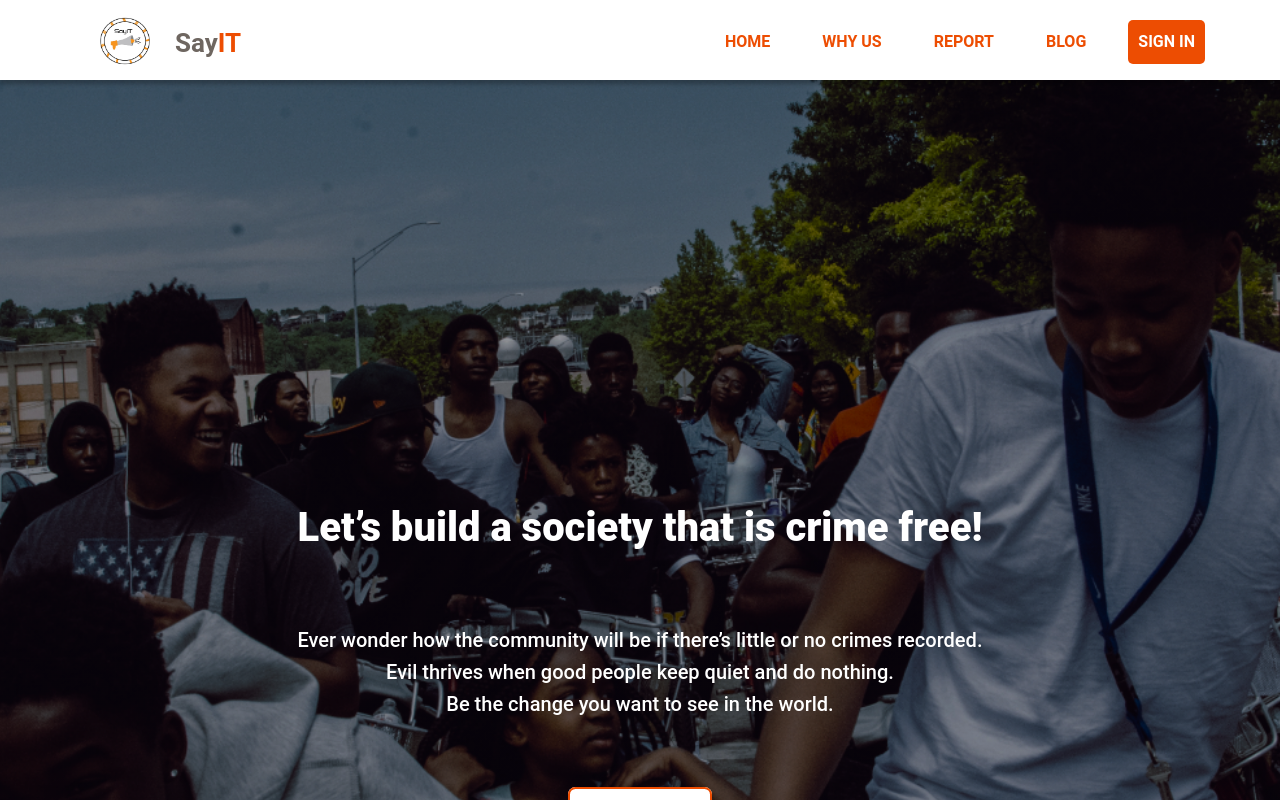
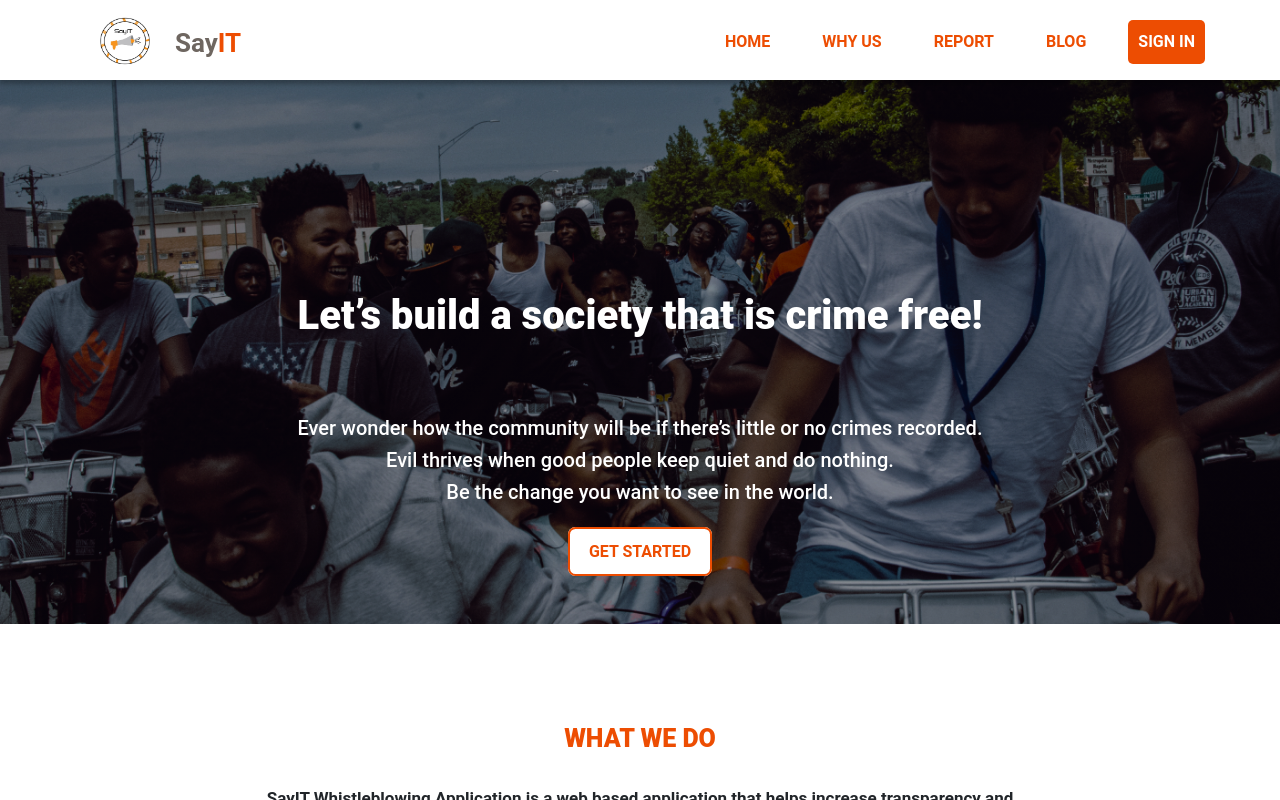
Before and after one commit to godswilludoh/SayIT-React, a React (Create React App) app: page / in a window 1280 px wide. Shown: the top 800 px of the page. Built offline with nearby package versions, Linux system fonts and the light colour scheme.

Commit message:
worked on some spacing issue in landing page

```diff
--- a/src/pages/landingPage/landing.css
+++ b/src/pages/landingPage/landing.css
@@ -1,13 +1,13 @@
 /* fOR THE IMAGE ON THE LANDING PAGE */
 .hero-image {
-	padding-top: 5rem;
+	padding-top: 0.5rem;
 	background-image: linear-gradient(rgba(0, 0, 0, 0.2), rgba(0, 0, 0, 0.2)),
 		url('/public/assets/dashboardImage.png');
 	background-position: center;
 	background-repeat: no-repeat;
 	background-size: cover;
-	height: 944px;
-	transition: 0.3s ease;
+	height: 544px;
+	transition: 0.3s ease-in-out;
 	display: flex;
 	justify-content: center;
 	align-items: center;
@@ -29,7 +29,7 @@
 	font-size: 20px;
 	font-weight: 500;
 	line-height: 2rem;
-	padding-bottom: 4rem;
+	padding-bottom: 1rem;
 }
 
 .hero-btn {
--- a/src/pages/report/report.css
+++ b/src/pages/report/report.css
@@ -13,8 +13,8 @@ main {
 	border-radius: 10px;
 }
 
-.container {
-	margin: 4rem auto;
+.report-container {
+	margin: 1rem auto;
 	padding: 1rem 5rem;
 	border: 3px solid #999dad38;
 	border-radius: 10px;
--- a/src/pages/report/report.js
+++ b/src/pages/report/report.js
@@ -7,7 +7,7 @@ const report = () => {
 		<>
 			<Navbar />
 			<main>
-				<div className='container'>
+				<div className='report-container'>
 					<form id='reportForm'>
 						<h2 className='welcome'>Report Form</h2>
 
```
